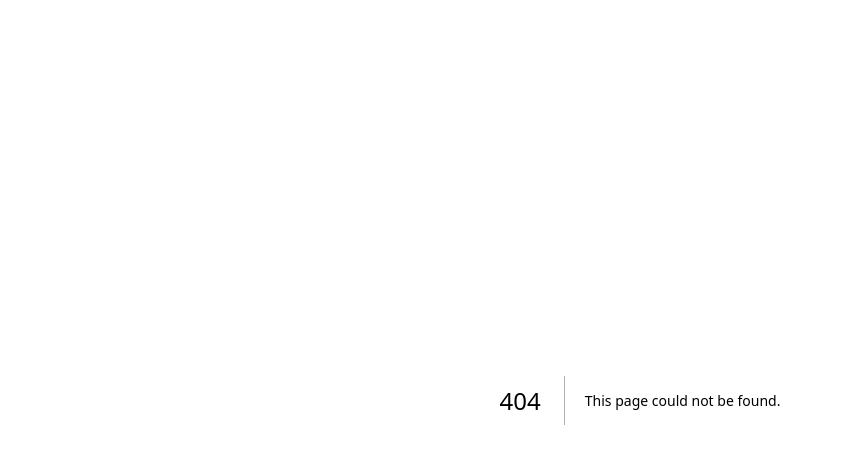
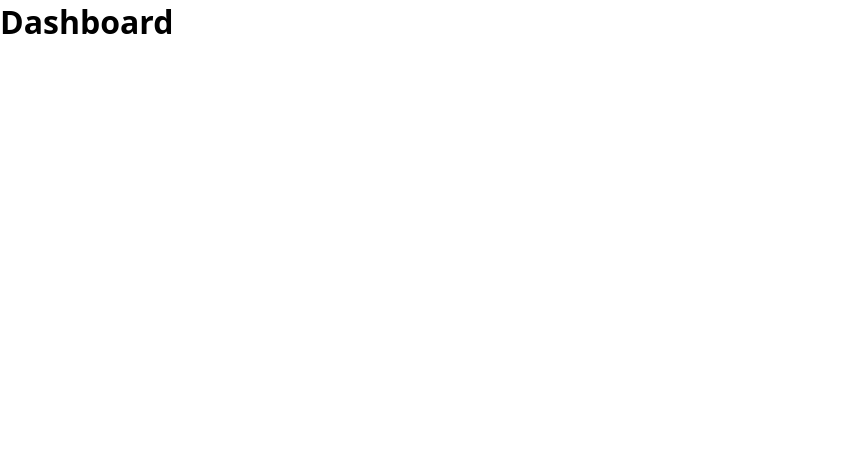
Before and after one commit to lucasd09/learnly, a Next.js app: page /app/dashboard in a window 1280 px wide. Before the commit this address had no page. Shown: the top 464 px of the page, without its empty margins (0-841 px from the left). Built offline with nearby package versions, Linux system fonts and the light colour scheme.

Commit message:
sidebar e dashboard

```diff
--- a/components/sidebar/index.tsx
+++ b/components/sidebar/index.tsx
@@ -4,13 +4,13 @@
 
 const Sidebar: React.FC = () => {
   return (
-    <div>
+    <aside>
       <div>
         <Image alt="logo" src={logo} />
       </div>
       <div>itens</div>
       <div>bottomitens</div>
-    </div>
+    </aside>
   );
 };
 
--- /dev/null
+++ b/pages/app/dashboard/index.tsx
@@ -0,0 +1,9 @@
+import React from 'react';
+
+const Dashboard: React.FC = () => {
+  return <div>
+      <h1>Dashboard</h1>
+  </div>;
+}
+
+export default Dashboard;
```
